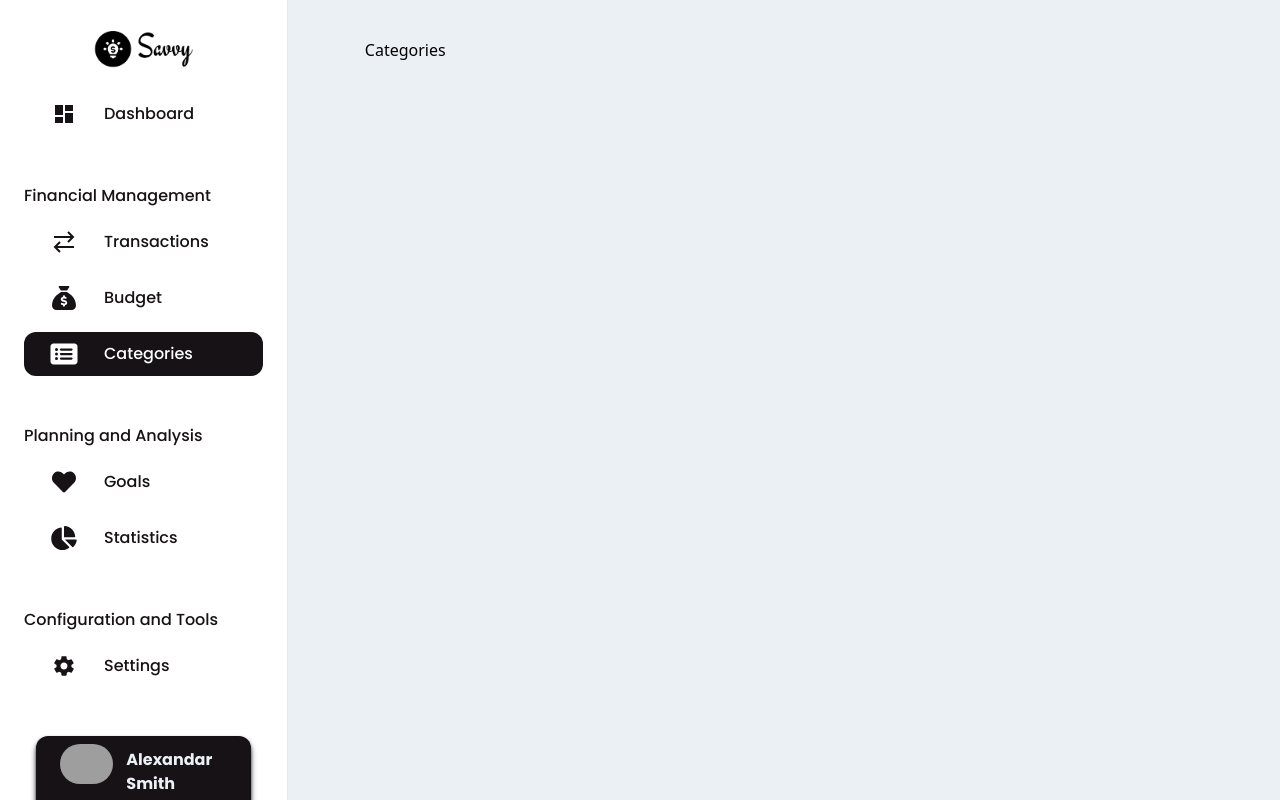
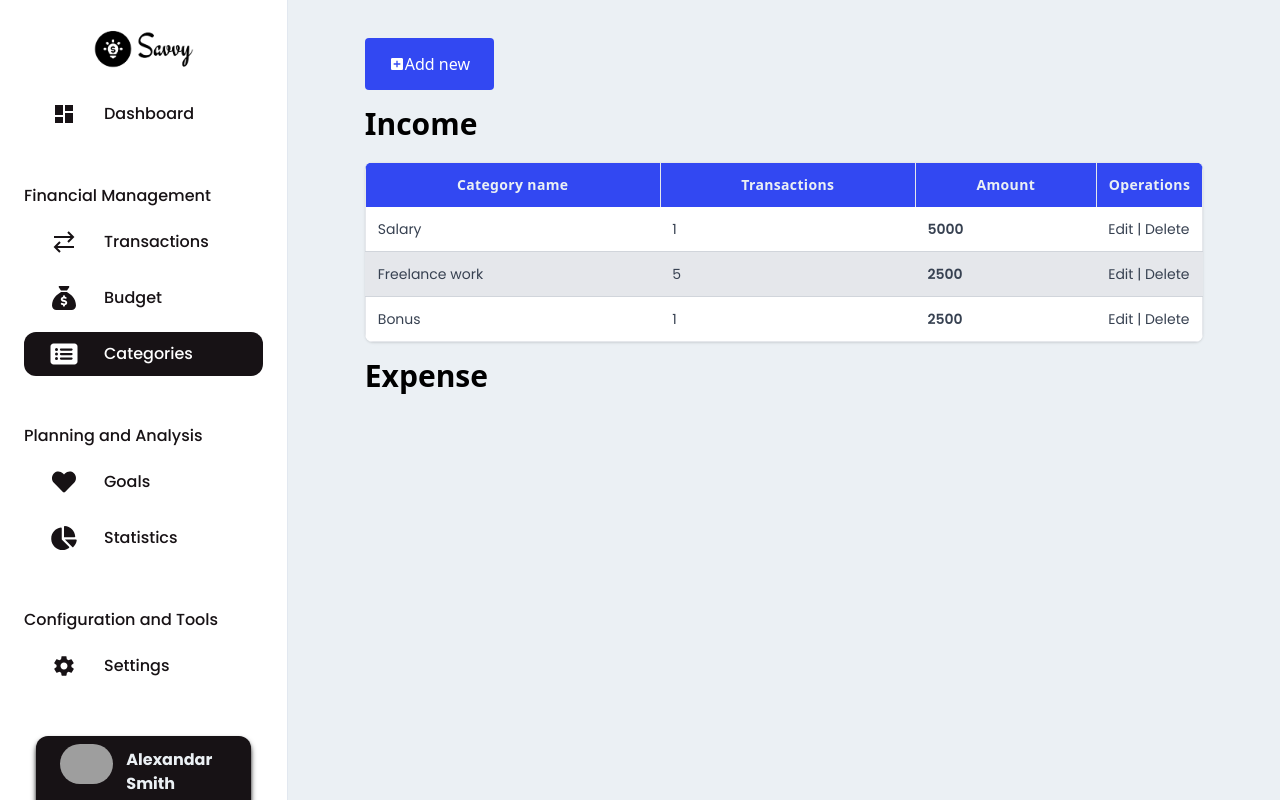
Before and after one commit to bakirdevedzic/savvy, a React (Vite) app: page /app/categories in a window 1280 px wide. Built offline with nearby package versions, Linux system fonts and the light colour scheme; grey boxes are pictures that could not be loaded.

Commit message:
Make income category table

```diff
--- /dev/null
+++ b/src/features/Categories/ExpenseCategoriesTable.jsx
@@ -0,0 +1,5 @@
+function ExpenseCategoriesTable() {
+  return <div></div>;
+}
+
+export default ExpenseCategoriesTable;
--- /dev/null
+++ b/src/features/Categories/IncomeCategoriesTable.jsx
@@ -0,0 +1,39 @@
+import Table from "../../ui/Table/Table";
+
+function IncomeCategoriesTable() {
+  const headData = [
+    { title: "Category name", width: 24, type: "text", key: "categoryName" },
+    { title: "Transactions", width: 24, type: "text", key: "transactions" },
+    {
+      title: "Amount",
+      width: 24,
+      type: "number",
+      key: "amount",
+    },
+    { title: "Operations", width: 8, type: "text", key: "operations" },
+  ];
+  const data = {
+    id: 1,
+    categoryName: "Salary",
+    transactions: 1,
+    amount: 5000,
+    operations: "Edit | Delete",
+  };
+  const data2 = {
+    id: 2,
+    categoryName: "Freelance work",
+    transactions: 5,
+    amount: 2500,
+    operations: "Edit | Delete",
+  };
+  const data3 = {
+    id: 3,
+    categoryName: "Bonus",
+    transactions: 1,
+    amount: 2500,
+    operations: "Edit | Delete",
+  };
+  return <Table headData={headData} bodyData={[data, data2, data3]} />;
+}
+
+export default IncomeCategoriesTable;
--- a/src/features/Transactions/TransactionsTable.jsx
+++ b/src/features/Transactions/TransactionsTable.jsx
@@ -34,46 +34,7 @@ function TransactionsTable() {
     type: "Expense",
     date: "2022-06-01",
   };
-  return (
-    <Table headData={headData} bodyData={[data, data2, data3]} />
-    // <div className="mt-5 rounded-lg shadow overflow-auto">
-    //   <table className="border min-w-max w-full">
-    //     <thead className="bg-primary-blue">
-    //       <tr>
-    //         <th className="w-12 p-3 text-poppins text-sm font-bold text-primary-white-2 tracking-wide border-r">
-    //           ID
-    //         </th>
-    //         <th className="w-12 p-3 text-poppins text-sm font-bold text-primary-white-2 tracking-wide border-r">
-    //           Title
-    //         </th>
-    //         <th className="w-8 p-3 text-poppins text-sm font-bold text-primary-white-2 tracking-wide border-r">
-    //           Description
-    //         </th>
-    //         <th className="w-12 text-poppins p-3 text-sm font-bold text-primary-white-2 tracking-wide border-r">
-    //           Amount
-    //         </th>
-    //         <th className="w-12 text-poppins  p-3 text-sm font-bold text-primary-white-2 tracking-wide border-r">
-    //           Type
-    //         </th>
-    //         <th className="w-12 text-poppins p-3 text-sm font-bold text-primary-white-2 tracking-wide border-r">
-    //           Date
-    //         </th>
-    //         <th className="w-24 text-poppins p-3 text-sm font-bold text-primary-white-2 tracking-wide">
-    //           Operations
-    //         </th>
-    //       </tr>
-    //     </thead>
-    //     <tbody className="divide-y divide-gray-300">
-    //       <TableRow data={data} />
-    //       <TableRow data={data2} />
-    //       <TableRow data={data} />
-    //       <TableRow data={data} />
-    //       <TableRow data={data2} />
-    //       <TableRow data={data} />
-    //     </tbody>
-    //   </table>
-    // </div>
-  );
+  return <Table headData={headData} bodyData={[data, data2, data3]} />;
 }
 
 export default TransactionsTable;
--- a/src/pages/Categories.jsx
+++ b/src/pages/Categories.jsx
@@ -1,5 +1,36 @@
+import Button from "../ui/Button";
+import { MdAddBox } from "react-icons/md";
+import Modal from "../ui/Modal";
+import { useState } from "react";
+import IncomeCategoriesTable from "../features/Categories/IncomeCategoriesTable";
+import ExpenseCategoriesTable from "../features/Categories/ExpenseCategoriesTable";
+
 function Categories() {
-  return <div className="max-w-[1700px] w-[100%]">Categories</div>;
+  const [showModal, setShowModal] = useState(false);
+
+  const handleOnClose = () => {
+    setShowModal(false);
+  };
+  return (
+    <div className="max-w-[1700px] w-[100%] grid grid-rows-[auto_1fr_1fr] gap-4">
+      <div className="sm:w-full sm:flex sm:justify-center">
+        <Button type="base" onClick={() => setShowModal(true)}>
+          <MdAddBox />
+          Add new
+        </Button>
+      </div>
+
+      <div>
+        <h1 className="text-3xl font-bold">Income</h1>
+        <IncomeCategoriesTable />
+      </div>
+      <div>
+        <h1 className="text-3xl font-bold">Expense</h1>
+        <ExpenseCategoriesTable />
+      </div>
+      <Modal visible={showModal} onClose={handleOnClose} />
+    </div>
+  );
 }
 
 export default Categories;
```
